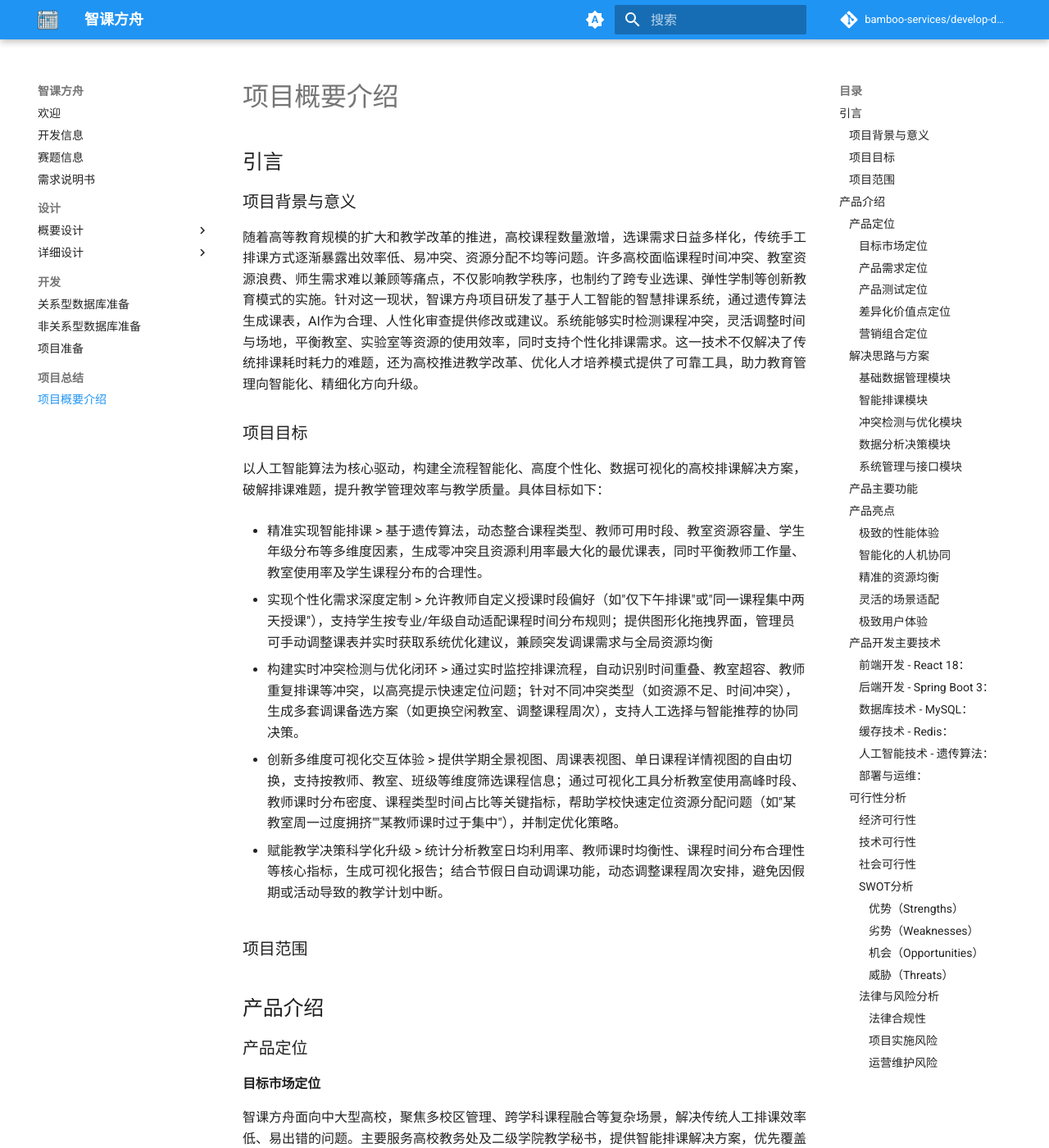
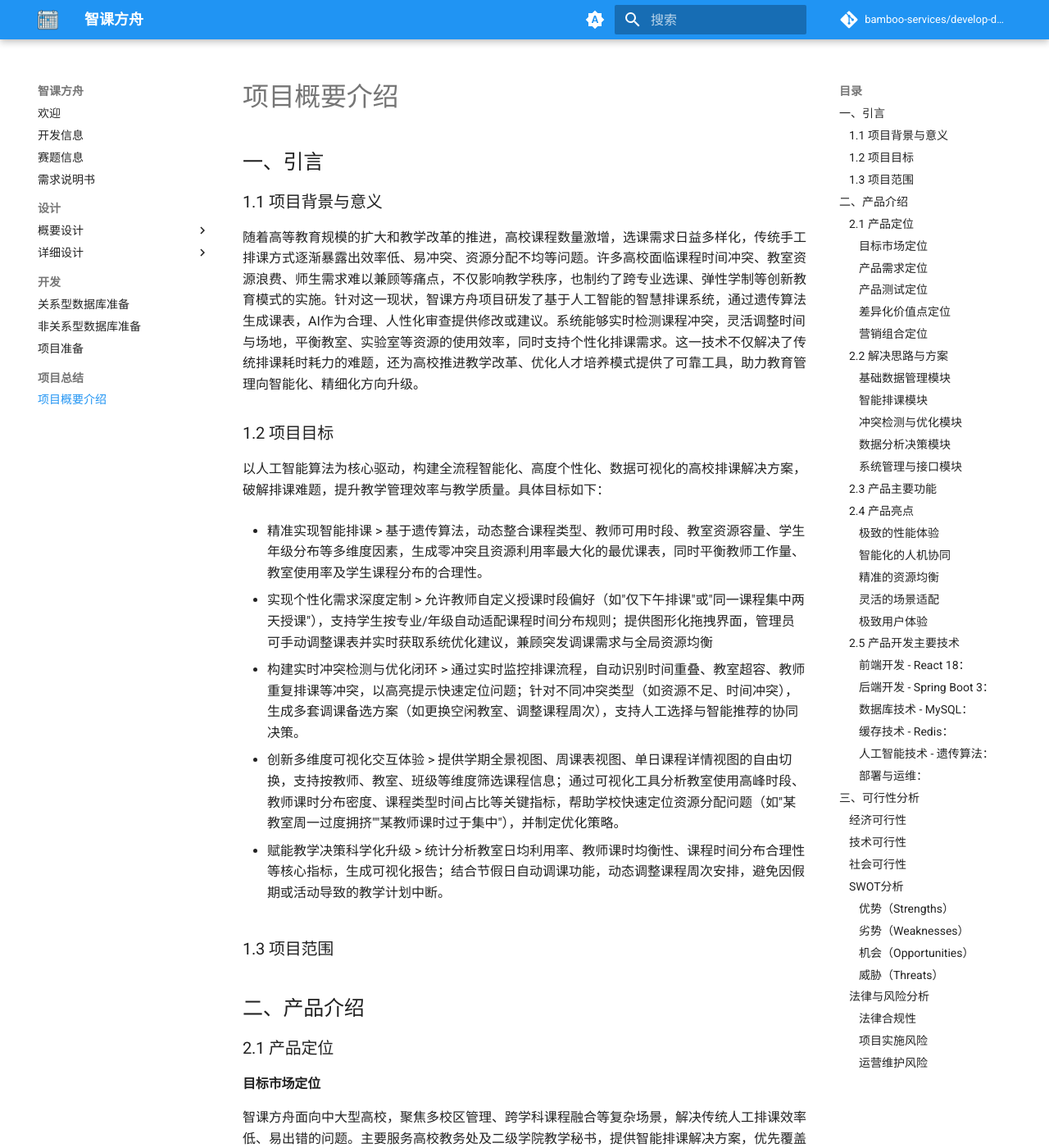
Before and after one commit to class-scheduling-system/develop-document, an MkDocs documentation site: the page built from docs/final/ProjectOverview.md, in a window 1280 px wide and 1400 px high. Shown: the whole window at 82% size. Built offline with MkDocs 1.6.1 and Material for MkDocs 9.7.7, drawn with Linux system fonts in a browser that asks for light colours; comment, search, counter and statistics services are not loaded; some of the changed text lies outside the part shown.

Commit message:
docs: 优化项目概要介绍格式与结构

```diff
--- a/docs/final/ProjectOverview.md
+++ b/docs/final/ProjectOverview.md
@@ -1,9 +1,9 @@
 # 项目概要介绍
-## 引言
-### 项目背景与意义
+## 一、引言
+### 1.1 项目背景与意义
 随着高等教育规模的扩大和教学改革的推进，高校课程数量激增，选课需求日益多样化，传统手工排课方式逐渐暴露出效率低、易冲突、资源分配不均等问题。许多高校面临课程时间冲突、教室资源浪费、师生需求难以兼顾等痛点，不仅影响教学秩序，也制约了跨专业选课、弹性学制等创新教育模式的实施。针对这一现状，智课方舟项目研发了基于人工智能的智慧排课系统，通过遗传算法生成课表，AI作为合理、人性化审查提供修改或建议。系统能够实时检测课程冲突，灵活调整时间与场地，平衡教室、实验室等资源的使用效率，同时支持个性化排课需求。这一技术不仅解决了传统排课耗时耗力的难题，还为高校推进教学改革、优化人才培养模式提供了可靠工具，助力教育管理向智能化、精细化方向升级。
 
-### 项目目标
+### 1.2 项目目标
 以人工智能算法为核心驱动，构建全流程智能化、高度个性化、数据可视化的高校排课解决方案，破解排课难题，提升教学管理效率与教学质量。具体目标如下：
 
 * 精准实现智能排课
@@ -21,12 +21,10 @@
 * 赋能教学决策科学化升级
     > 统计分析教室日均利用率、教师课时均衡性、课程时间分布合理性等核心指标，生成可视化报告；结合节假日自动调课功能，动态调整课程周次安排，避免因假期或活动导致的教学计划中断。
 
+### 1.3 项目范围
 
-
-### 项目范围
-
-## 产品介绍
-### 产品定位
+## 二、产品介绍
+### 2.1 产品定位
 #### 目标市场定位
 智课方舟面向中大型高校，聚焦多校区管理、跨学科课程融合等复杂场景，解决传统人工排课效率低、易出错的问题。主要服务高校教务处及二级学院教学秘书，提供智能排课解决方案，优先覆盖教学改革需求强的头部院校，逐步拓展至区域职业院校，建立行业标杆。
 #### 产品需求定位
@@ -38,7 +36,7 @@
 #### 营销组合定位
 先用免费试用吸引重点大学，打造"排课省时90%"的标杆案例；再按学校规模收费，通过教育展会、高校论坛推广；最后用"排课挑战赛"等活动吸引关注。售后提供快速培训和问题响应，让学校买得放心、用得顺手。
 
-### 解决思路与方案
+### 2.2 解决思路与方案
 
 智课方舟采用"智能算法+人机协同"的整体解决思路，通过人工智能技术提供智能排课能力，同时保留人工干预和调整的灵活性。系统基于改进的遗传算法构建核心引擎，通过多目标优化策略平衡各方需求，实现教学资源的最优配置。在此基础上，系统提供直观的可视化界面和便捷的操作工具，支持管理人员进行个性化配置和灵活调整，打造完整的智慧排课解决方案。
 
@@ -59,7 +57,7 @@
 #### 系统管理与接口模块
 负责系统整体运行管理和外部系统对接。在安全管理方面，实现基于角色的权限控制，严格管理用户操作权限和数据访问权限。数据维护方面提供完整的备份恢复机制，确保数据安全。同时，模块提供标准化的数据接口，支持与教务系统、人事系统、选课系统等第三方系统的数据对接，并开放课表查询、教室预约等服务接口，方便师生使用。系统采用分布式架构设计，确保大规模数据处理性能和系统稳定性。
 
-### 产品主要功能
+### 2.3 产品主要功能
 
 基础数据管理功能：该功能提供教学资源的全面管理能力，包括教师信息管理（基本信息、授课资质、工作量统计等）、课程信息管理（课程代码、学分、课时等）、教室资源管理（教室类型、容量、设备配置等）、班级信息管理（专业、年级、人数等）。系统支持数据的批量导入导出，并提供直观的数据维护界面。
 
@@ -75,7 +73,7 @@
 
 综上所述，智课方舟的主要功能涵盖了从基础数据管理到智能排课，从课表编辑到资源分析的完整教学管理链条，为高校提供了一站式的智能排课解决方案。
 
-### 产品亮点
+### 2.4 产品亮点
 
 #### 极致的性能体验
 智课方舟采用新一代遗传算法优化引擎，突破传统排课系统的性能瓶颈。在50000门课程规模下，排课速度较传统方案提升40%，可在5秒内完成全校课表生成。系统采用分布式架构设计，支持百人以上并发操作，满足大型高校的使用需求。
@@ -92,7 +90,7 @@
 #### 极致用户体验
 采用最新的前端技术架构，打造流畅直观的操作界面。创新性地引入可视化拖拽排课，配合智能提示和实时预览，使复杂的排课工作变得简单易用。系统响应速度低于100ms，界面切换无感知延迟，支持多终端访问适配，让用户随时随地都能享受到极致的使用体验。
 
-### 产品开发主要技术
+### 2.5 产品开发主要技术
 
 #### 前端开发 - React 18：
 * 组件化开发：采用React 18的函数式组件和Hooks机制进行开发，实现高度可复用的UI组件
@@ -134,63 +132,63 @@
 
 通过以上技术的合理运用，确保了系统的高性能、高可用性和可扩展性，为用户提供稳定可靠的智能排课服务。
 
-### 可行性分析
+## 三、可行性分析
 
-#### 经济可行性
+### 经济可行性
 智课方舟项目具有显著的经济效益和市场价值。从开发成本来看，项目采用主流开源技术栈，如React、Spring Boot、MySQL等，无需支付昂贵的商业软件授权费用，开发成本可控。在运维方面，系统采用容器化部署和自动化运维，大幅降低了人力成本和维护成本。
 
 从市场需求看，随着高等教育规模扩大和教学改革深化，高校对智能排课系统的需求日益增长。传统人工排课方式耗时耗力，智能排课系统能够显著提升工作效率，为学校节省大量人力成本。通过提供个性化的商业服务模式，如按学校规模定制服务包、提供增值咨询服务等，项目具有良好的盈利前景。
 
-#### 技术可行性
+### 技术可行性
 在核心算法方面，系统采用经过优化的遗传算法作为排课引擎，该算法在教育领域已有大量成功案例，能够有效处理复杂的排课约束问题。通过多目标优化和启发式算法的结合，可以确保排课结果的科学性和合理性。
 
 在系统架构上，采用前后端分离的微服务架构，具有良好的扩展性和维护性。前端使用React框架提供流畅的用户体验，后端基于Spring Boot实现稳定的业务处理，数据库采用MySQL和Redis的组合确保数据处理性能。系统可以支持百人以上并发访问，满足大型院校的使用需求。
 
 在技术储备方面，开发团队在教育信息化领域有丰富的项目经验，熟悉教务系统开发和算法优化，具备项目实施所需的专业能力。同时，项目采用的技术栈都是业界主流技术，有完善的生态系统和技术资料支持，能够保证开发过程的顺利进行。
 
-#### 社会可行性
+### 社会可行性
 智课方舟项目符合国家推进教育信息化和智慧校园建设的政策导向。系统的实施能够提升教育管理效率，促进教育资源的优化配置，支持高校教学改革和创新人才培养模式的实施。
 
 在用户接受度方面，系统提供直观的图形化界面和便捷的操作方式，大大降低了用户使用门槛。通过提供详细的使用手册和培训服务，能够帮助用户快速掌握系统操作。系统支持与现有教务系统的无缝对接，确保数据迁移的平滑过渡，不会影响学校正常教学秩序。
 
 在社会效益方面，系统的推广使用可以提高教育管理的科学化和规范化水平，改善教师和学生的教学体验，促进教育公平。同时，项目的实施将推动教育信息化技术的创新发展，为智慧校园建设提供示范案例。
 
-#### SWOT分析
+### SWOT分析
 
-##### 优势（Strengths）
+#### 优势（Strengths）
 * **算法优势**：基于改进遗传算法的排课引擎，50000门课程排课仅需5秒，较传统方案提速40%
 * **资源优化**：智能预测算法可将教室利用率提升至85%以上，教师课时分配差异控制在10%以内
 * **技术成本**：采用开源技术栈（React、Spring Boot、MySQL），较商业解决方案节省50%以上授权成本
 
-##### 劣势（Weaknesses）
+#### 劣势（Weaknesses）
 * **项目经验**：作为外包项目，缺乏实际落地经验，需要在实施过程中不断优化和调整
 * **功能完善度**：系统部分高级功能（如跨校区排课、课程资源智能推荐）尚未开发完成，需要根据实际需求持续迭代
 * **实施风险**：缺乏成熟的项目交付流程和实施标准，可能面临较大的实施风险和周期延长的挑战
 
-##### 机会（Opportunities）
+#### 机会（Opportunities）
 * **政策红利**：《教育信息化2.0行动计划》明确支持智慧校园建设，年均相关投入超过100亿
 * **市场空间**：全国2000多所本科院校中，智能排课系统渗透率不足30%，市场空白大
 * **技术革新**：新一代人工智能技术发展迅速，为排课算法优化提供新思路
 
-##### 威胁（Threats）
+#### 威胁（Threats）
 * **竞争格局**：目前市场份额前三的竞品已占据70%市场份额，且都有5年以上经营历史
 * **需求定制**：全国高校排课规则差异度高，一套系统难以满足，定制开发成本约占总成本40%
 * **技术更迭**：人工智能算法迭代速度快，每年研发投入需占营收25%以上才能保持竞争力
 
 
-#### 法律与风险分析
+### 法律与风险分析
 
-##### 法律合规性
+#### 法律合规性
 * **数据安全合规**：系统需符合《网络安全法》、《数据安全法》等法律法规要求，确保教师和学生个人信息安全
 * **知识产权保护**：项目开发过程中使用的开源组件需严格遵守其许可协议，避免知识产权纠纷
 * **合同履约风险**：需明确项目交付标准、验收条件和售后服务等合同条款，防范合同纠纷
 
-##### 项目实施风险
+#### 项目实施风险
 * **需求变更风险**：客户需求可能在项目实施过程中发生变化，需建立完善的需求变更管理机制
 * **技术实现风险**：核心算法的优化和定制化开发可能面临技术瓶颈，需预留充足的研发周期
 * **项目进度风险**：受多方因素影响，项目可能无法按期交付，需制定合理的项目计划和风险应对措施
 
-##### 运营维护风险
+#### 运营维护风险
 * **系统稳定性风险**：大规模并发操作可能影响系统性能，需加强系统监控和应急响应能力
 * **数据安全风险**：教务数据泄露或丢失将造成严重后果，需建立完善的数据备份和恢复机制
 * **人员技能风险**：项目团队人员流动可能影响系统维护质量，需做好技术文档和知识传承
```
